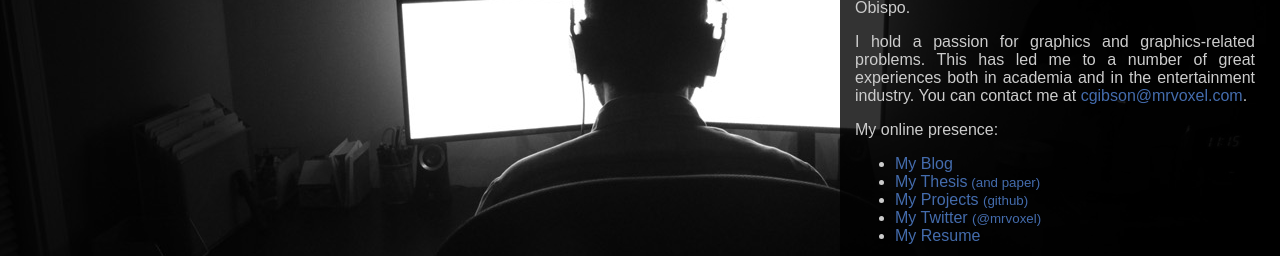
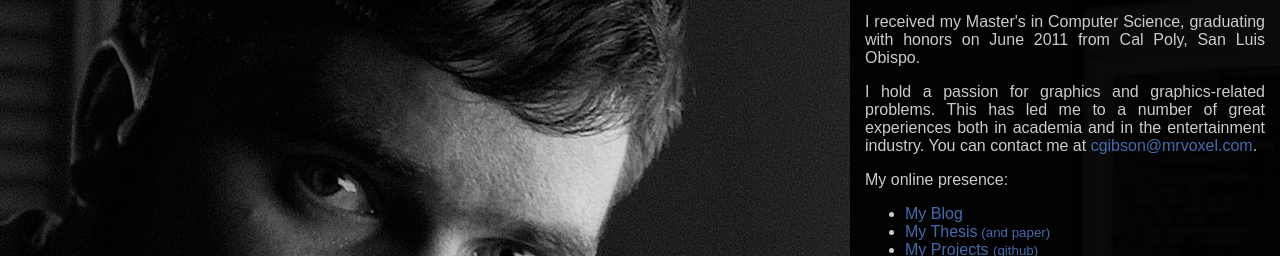
Before and after one commit to cgibson/chrisgibson-dot-us, a plain HTML site: page index.html in a window 1280 px wide. Shown: the part 236-492 px from the top of the page. Drawn offline with nearby package versions, Linux system fonts and the light colour scheme; a web font is replaced by a local one.

Commit message:
Added better sidebar and image

```diff
--- a/index.html
+++ b/index.html
@@ -4,7 +4,7 @@
 
 <style>
 #background {
-    background-image:url('img/bg2.jpg');
+    background-image:url('img/bg4.jpg');
     background-position: top;
     background-repeat: no-repeat;
     font-family: 'Droid Sans', sans-serif;
@@ -16,18 +16,18 @@
 }
 
 .body-wrapper {
-    width: 410px;
     float: right;
-    padding: 15px 15 15 15;
-    margin-top: 50px;
-    background-color:rgba(0,0,0,0.8);
-    -moz-border-radius: 25px;
-    border-radius: 25px 0 0 25px;
+    height: 100%;
+    padding: 0px;
+    margin: 0px;
+    padding-top: 100px;
+    background-color:rgba(0,0,0,0.95);
 
 }
 
 .body {
     width: 400px;
+    padding: 15 15 15 15;
 }
 
 h1 {
@@ -38,17 +38,6 @@ h1 {
     text-align: center;
     color: #666666;
 }
-
-.divider {
-    clear: both;
-    float: left;
-    width: 2px;
-    height: 600px;
-    background-image:url('img/side_bar.png');
-    background-position: center;
-    background-repeat: no-repeat;
-}
-
 
 a {
     text-decoration: none;
@@ -64,14 +53,13 @@ p {
 }
 
 </style>
+<body id="background">
+<div class="body-wrapper">
+    <div class="body">
+    <div class="body-cell">
 
-<body id="background">
-
-<div class="body-wrapper">
-<!--<div class="divider"></div>--!>
     <h1>Chris Gibson</h1>
 
-    <div class="body">
         <p>My name is Chris, and I am a Technical Director at DreamWorks Animation.</p>
 
         <p>I received my Master's in Computer Science, graduating with honors on June 2011 from Cal Poly, San Luis Obispo.</p>
@@ -95,6 +83,7 @@ p {
             <a href="http://www.twitter.com/mrvoxel"><img src="img/tw_icon.png"/></a>
         </center>
     </div>
+    </div>
 </div>
 </body>
 
```
Also changed, not shown: img/bg4.jpg (added).
